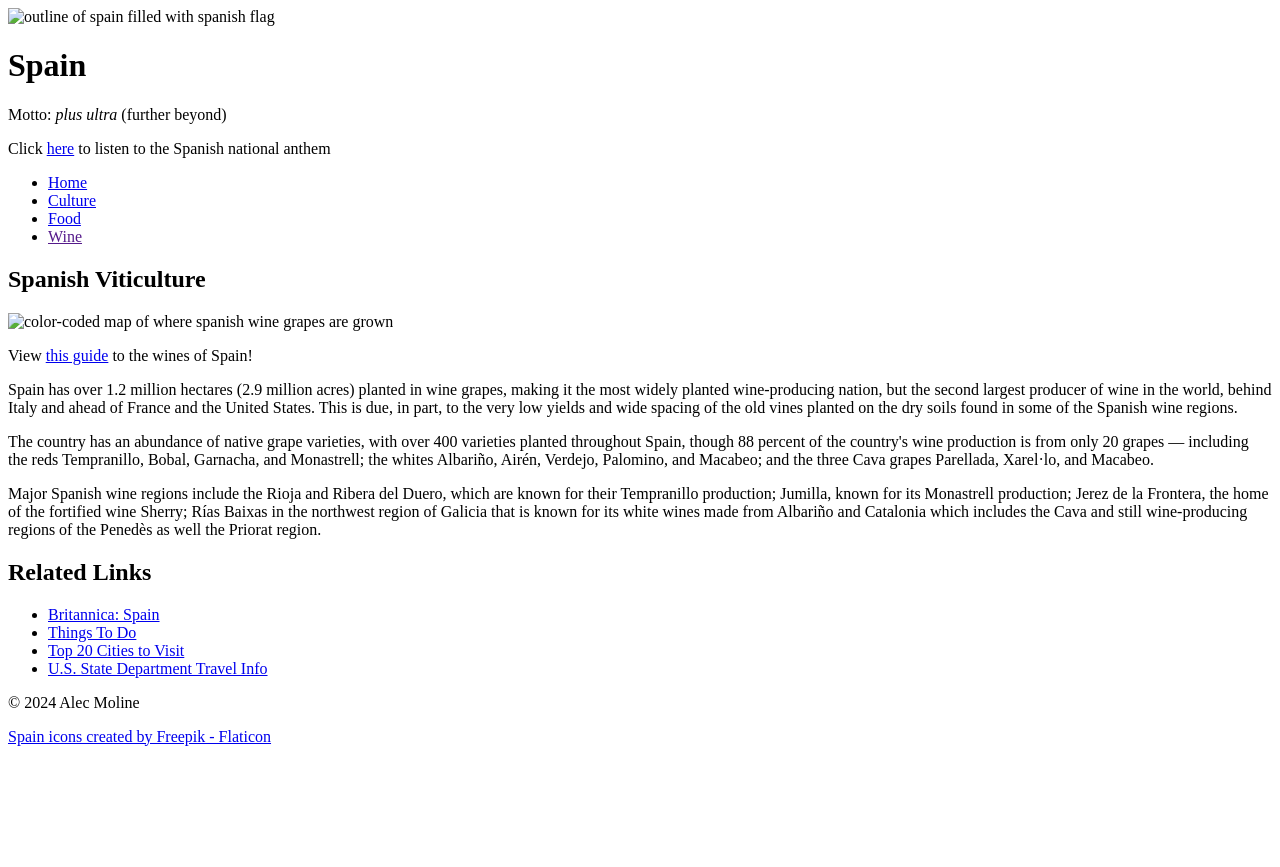
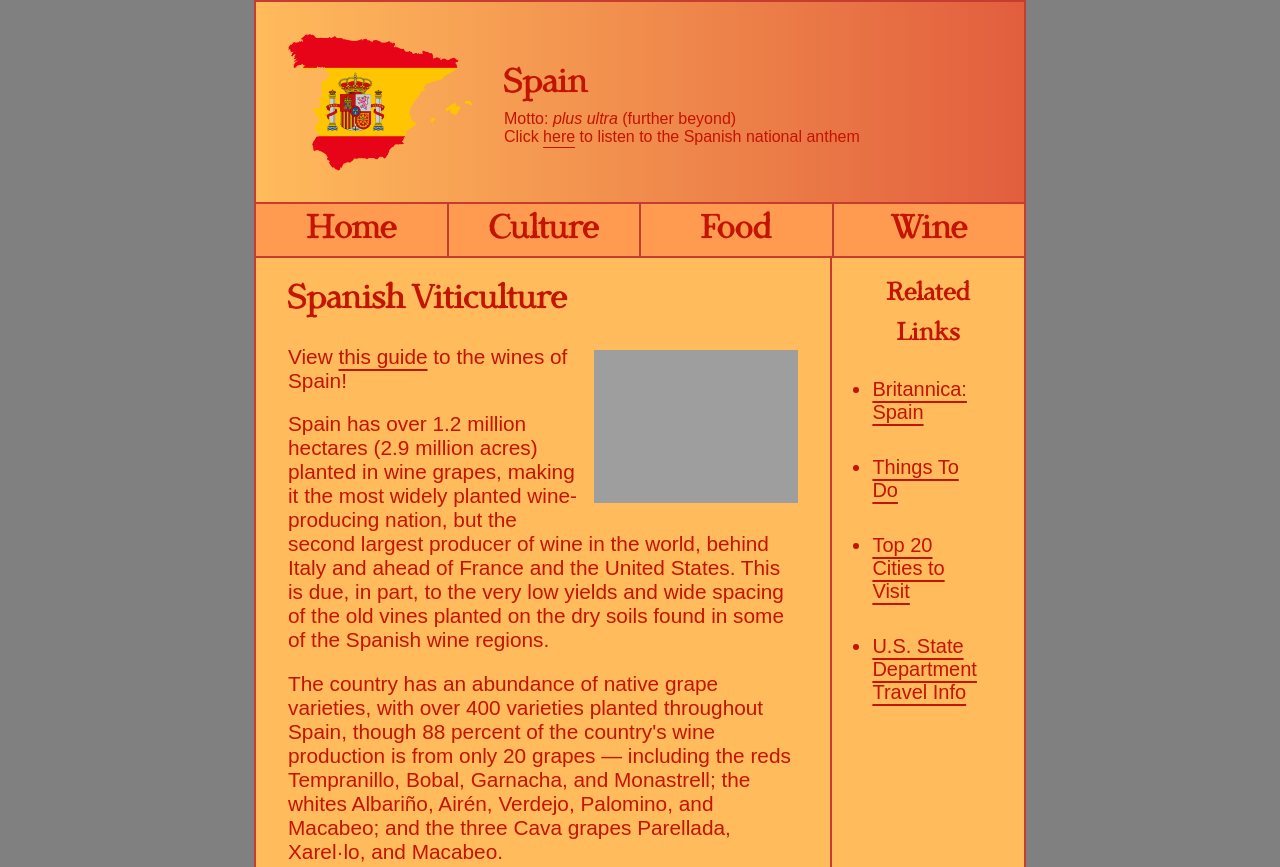
Before and after one commit to alec-moline/webdev-final, a plain HTML site: page pages/wine.html in a window 1280 px wide. Shown: the top 867 px of the page. Before the commit the page ends 800 px from the top, so only its background shows below. Drawn offline with Linux system fonts and the light colour scheme; the site is published under a folder, as on GitHub Pages, so addresses that start at the root find nothing.

Commit message:
Update wine.html

```diff
--- a/pages/wine.html
+++ b/pages/wine.html
@@ -3,13 +3,13 @@
 <head>
     <meta charset="UTF-8">
     <meta name="viewport" content="width=device-width, initial-scale=1.0">
-    <link rel="stylesheet" href="/styles/main.css">
-    <link rel="shortcut icon" href="/images/favicon.ico" type="image/x-icon">
+    <link rel="stylesheet" href="../styles/main.css">
+    <link rel="shortcut icon" href="../images/favicon.ico" type="image/x-icon">
     <title>Spain</title>
 </head>
 <body>
     <header>
-        <img src="/images/spain-map.png" alt="outline of spain filled with spanish flag" id="spain-map">
+        <img src="../images/spain-map.png" alt="outline of spain filled with spanish flag" id="spain-map">
         <div>
             <h1>Spain</h1>
             <p>Motto: <em>plus ultra</em> (further beyond)</p>
@@ -19,15 +19,15 @@
     <nav>
         <ul>
             <li><a href="../index.html">Home</a></li>
-            <li><a href="/pages/culture.html">Culture</a></li>
-            <li><a href="/pages/food.html">Food</a></li>
+            <li><a href="../pages/culture.html">Culture</a></li>
+            <li><a href="../pages/food.html">Food</a></li>
             <li><a href="">Wine</a></li>
         </ul>
     </nav>
     <main>
         <section>
             <h1>Spanish Viticulture</h1>
-            <img src="/images/wine-map.png" alt="color-coded map of where spanish wine grapes are grown">
+            <img src="../images/wine-map.png" alt="color-coded map of where spanish wine grapes are grown">
             <p>View <a href="../documents/wine-guide.pdf" target="_blank">this guide</a> to the wines of Spain!</p>
             <p>Spain has over 1.2 million hectares (2.9 million acres) planted in wine grapes, making it the most widely planted wine-producing nation, but the second largest producer of wine in the world, behind Italy and ahead of France and the United States. This is due, in part, to the very low yields and wide spacing of the old vines planted on the dry soils found in some of the Spanish wine regions.</p>
             <p>The country has an abundance of native grape varieties, with over 400 varieties planted throughout Spain, though 88 percent of the country's wine production is from only 20 grapes — including the reds Tempranillo, Bobal, Garnacha, and Monastrell; the whites Albariño, Airén, Verdejo, Palomino, and Macabeo; and the three Cava grapes Parellada, Xarel·lo, and Macabeo.</p>
```
